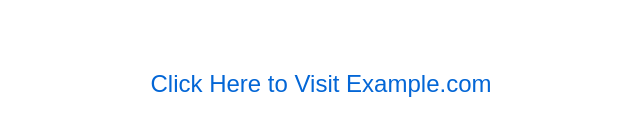
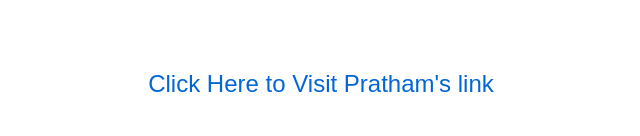
Before and after one commit to PrathamReddy888/Link, a plain HTML site: page index.html in a window 1280 px wide. Shown: the part 324-460 px from the top of the page, 319-959 px from the left. Drawn offline with Linux system fonts and the light colour scheme.

Commit message:
Update index.html

```diff
--- a/index.html
+++ b/index.html
@@ -6,6 +6,6 @@
   <title>Simple Link Page</title>
 </head>
 <body style="display:flex; justify-content:center; align-items:center; height:100vh; font-family: Arial, sans-serif;">
-  <a href="https://docs.google.com/presentation/d/1BE-PrZHztemoPN7TW48_avrXHGJMZSAmWoNMS0TdFTQ/edit?usp=sharing" target="_blank" style="font-size:24px; text-decoration:none; color:#0366d6;">Click Here to Visit Example.com</a>
+  <a href="https://docs.google.com/presentation/d/1BE-PrZHztemoPN7TW48_avrXHGJMZSAmWoNMS0TdFTQ/edit?usp=sharing" target="_blank" style="font-size:24px; text-decoration:none; color:#0366d6;">Click Here to Visit Pratham's link</a>
 </body>
 </html>
```
